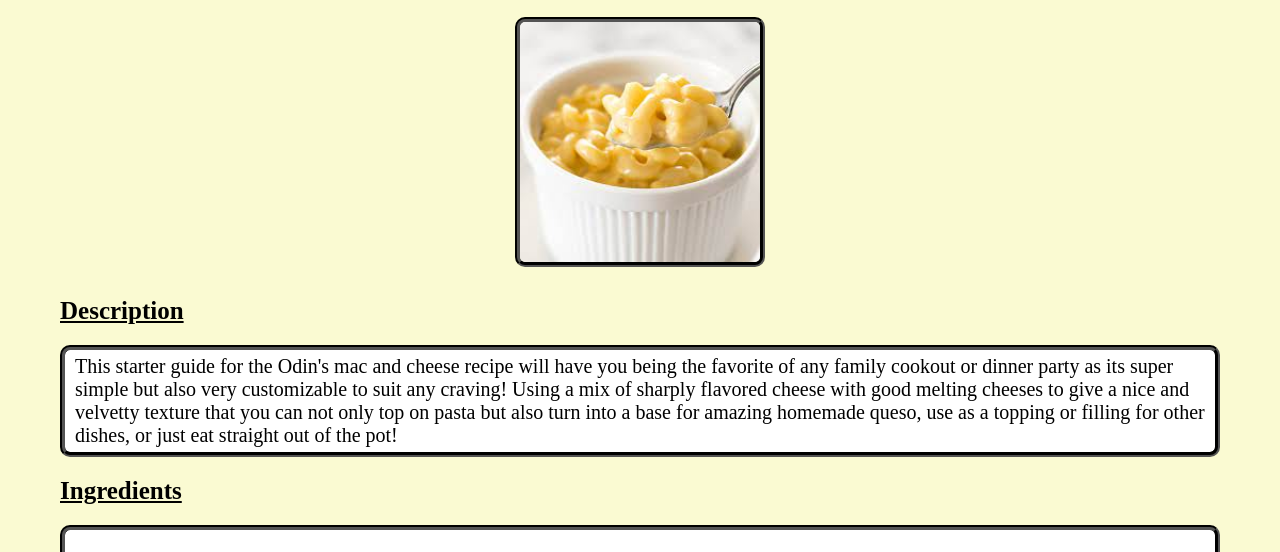
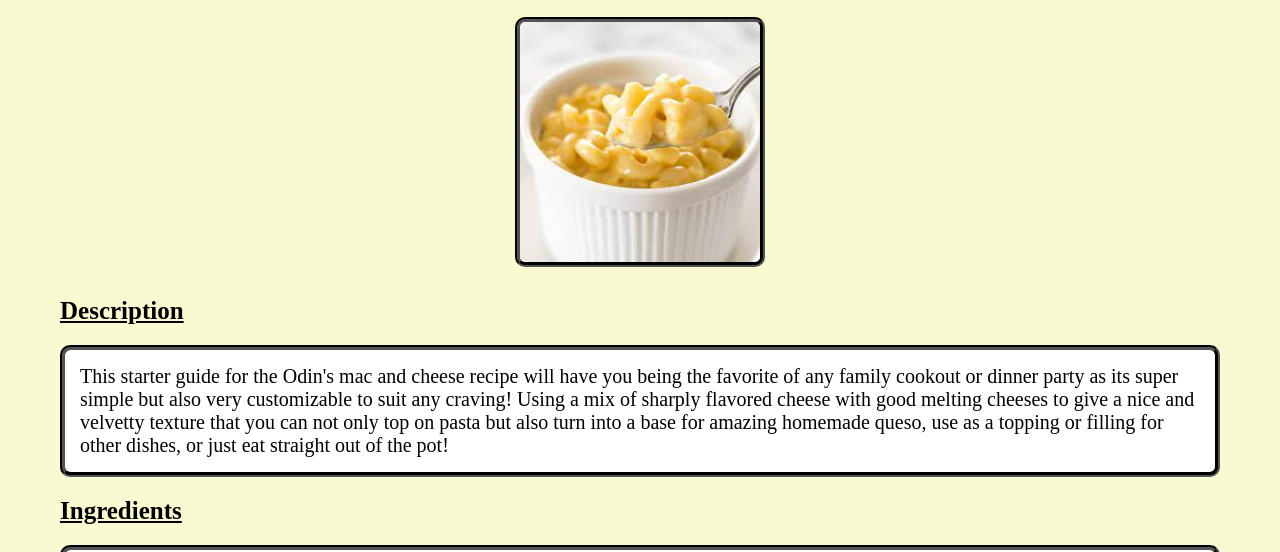
Before and after one commit to Warbo360/odin-recipes, a plain HTML site: page recipes/mac_cheese.html in a window 1280 px wide. Shown: the part 171-723 px from the top of the page. Drawn offline with Linux system fonts and the light colour scheme.

Commit message:
Added some more padding to the p elements in the recipes-style.css file to get the border away from the text more

```diff
--- a/recipes/recipes-style.css
+++ b/recipes/recipes-style.css
@@ -50,7 +50,7 @@ p {
 }
 
 p {
-    padding-left: 10px
+    padding: 15px
 }
 
 h1,
```
